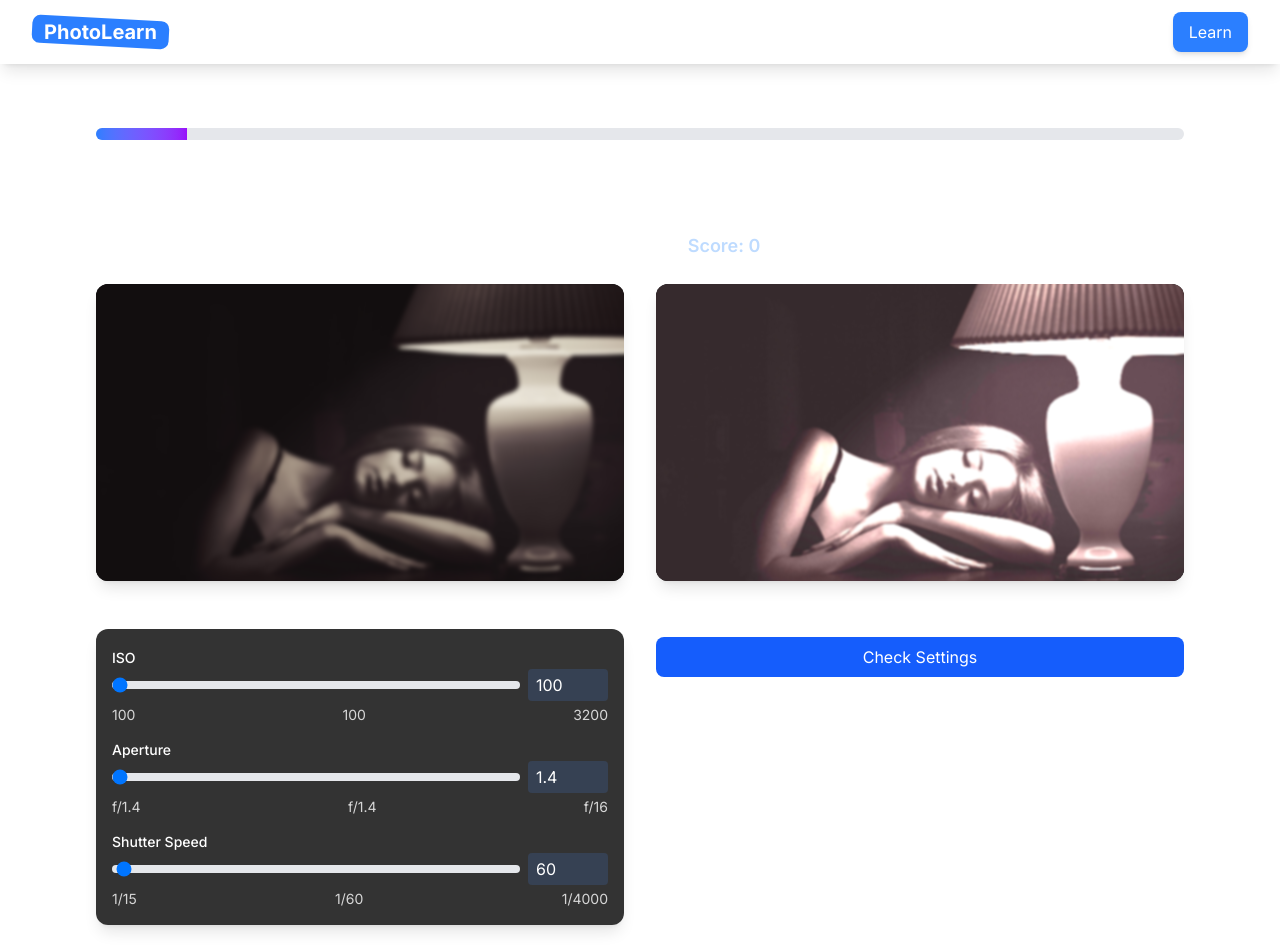
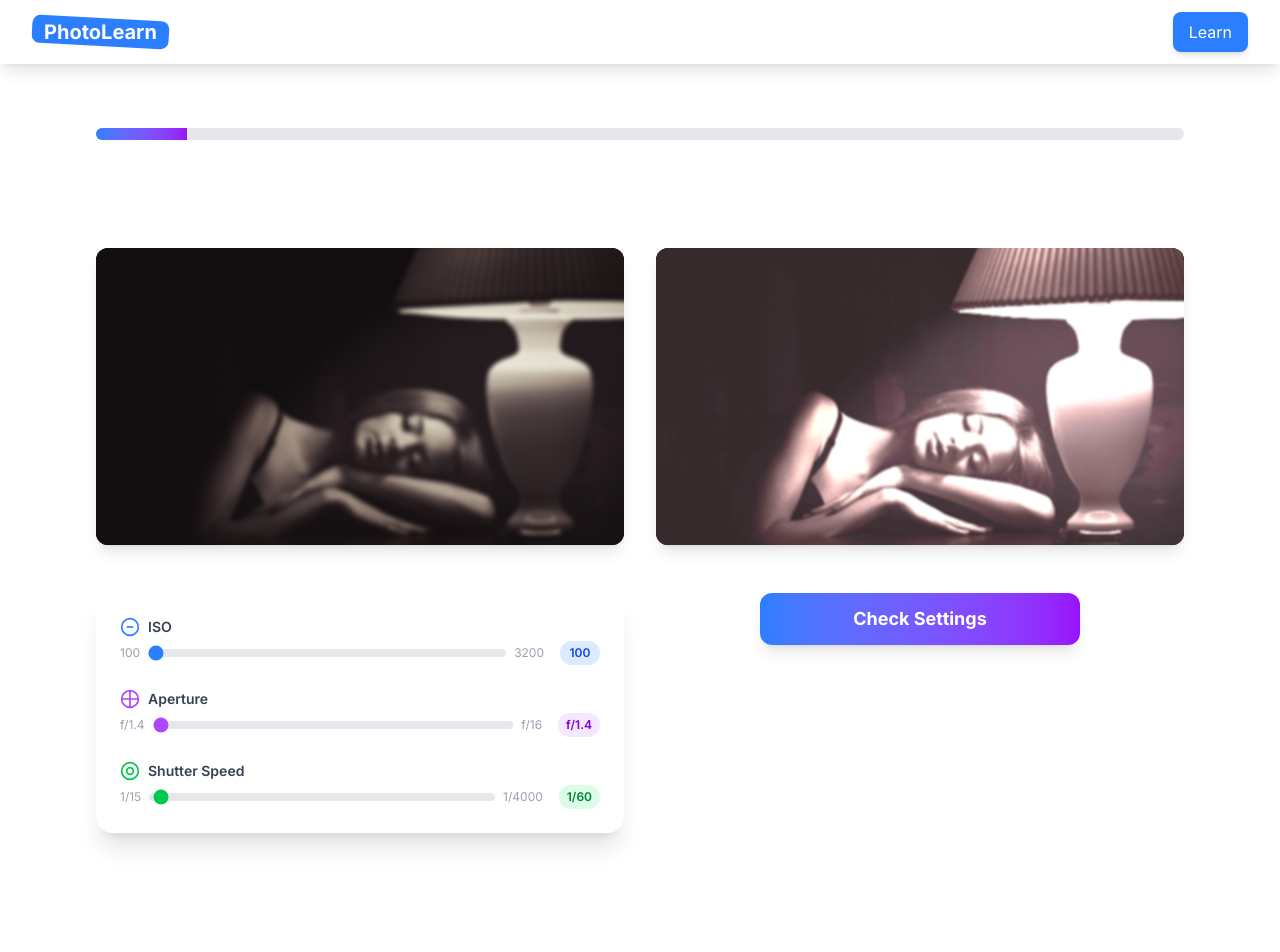
Before and after one commit to shivan19m/photography_tutor, a Next.js app: page /quiz in a window 1280 px wide. Shown: the top 952 px of the page. Built offline with nearby package versions, Linux system fonts and the light colour scheme.

Commit message:
updated quiz ui

```diff
--- a/app/(routes)/quiz/page.tsx
+++ b/app/(routes)/quiz/page.tsx
@@ -186,6 +186,7 @@ export default function QuizPage() {
         ...prev,
         [setting]: numValue
       }));
+      setIsCorrect(false);
     }
   };
 
@@ -195,12 +196,10 @@ export default function QuizPage() {
 
   const checkAnswer = () => {
     if (isChecking) return; // Prevent multiple clicks
-
     setIsChecking(true);
     setSettings(tempSettings); // Apply the settings when checking
     const tolerance = 0.35; // 35% tolerance
     const targetSettings = quizQuestions[currentQuestion].targetSettings;
-
     const isWithinTolerance = (actual: number, expected: number) => {
       // Special handling for aperture values
       if (expected < 2) { // For wide apertures (f/1.4, f/1.8, etc.)
@@ -208,16 +207,13 @@ export default function QuizPage() {
       }
       return Math.abs((actual - expected) / expected) <= tolerance;
     };
-
     const results = {
       iso: isWithinTolerance(tempSettings.iso, targetSettings.iso),
       aperture: isWithinTolerance(tempSettings.aperture, targetSettings.aperture),
       shutterSpeed: isWithinTolerance(tempSettings.shutterSpeed, targetSettings.shutterSpeed),
     };
-
     const allCorrect = Object.values(results).every(Boolean);
     setAttempts(prev => prev + 1);
-
     if (allCorrect) {
       setFeedback('Perfect match! ' + quizQuestions[currentQuestion].explanation);
       setIsCorrect(true);
@@ -238,7 +234,6 @@ export default function QuizPage() {
           return `${setting}: ${actual} (target: ${expected})`;
         })
         .join(', ');
-
       setFeedback(`Not quite right. Your settings: ${incorrectSettings}. ${quizQuestions[currentQuestion].explanation}`);
       setIsChecking(false); // Reset checking state after feedback
     } else {
@@ -282,7 +277,7 @@ export default function QuizPage() {
       setIsChecking(false);
       setShowFeedback(false);
       setAttempts(0); // Reset attempts for next question
-      setIsCorrect(false); // Reset correct state
+      setIsCorrect(false);
       const defaultSettings = {
         iso: 100,
         aperture: 1.4,
@@ -369,7 +364,7 @@ export default function QuizPage() {
 
   return (
     <div className="max-w-6xl mx-auto p-8 space-y-6">
-      {/* --- Progress Bar --- */}
+      {/* Progress Bar */}
       <div className="w-full h-3 bg-gray-200 rounded-full overflow-hidden mb-4">
         <div
           className="h-full bg-gradient-to-r from-blue-500 to-purple-600 transition-all"
@@ -381,9 +376,6 @@ export default function QuizPage() {
         <p className="text-white/80">
           {isScenarioQuestion ? 'Test your knowledge with real-world scenarios' : 'Match the image settings'}
         </p>
-        <div className="text-lg font-semibold text-white/90">
-          Question {currentQuestion + 1} of {totalQuestions} <span className="mx-2">|</span> <span className="text-blue-200">Score: {score}</span>
-        </div>
       </div>
 
       {isScenarioQuestion ? (
@@ -446,9 +438,9 @@ export default function QuizPage() {
           </div>
         </div>
       ) : (
-        <div className="grid grid-cols-1 md:grid-cols-2 gap-8">
+        <div className="grid grid-cols-1 md:grid-cols-2 gap-8 items-stretch">
           {/* Left side: Your image and controls */}
-          <div className="space-y-4">
+          <div className="space-y-4 flex flex-col h-full justify-center">
             {/* Your adjustable image */}
             <div className="space-y-2">
               <div className="relative aspect-video rounded-xl overflow-hidden shadow-lg bg-black">
@@ -459,108 +451,82 @@ export default function QuizPage() {
                   className="object-cover"
                   style={getImageEffects(tempSettings)}
                 />
-                {/* --- Noise overlay for ISO simulation --- */}
                 {getNoiseOverlay(tempSettings.iso)}
               </div>
               <p className="text-center font-medium text-white">Your Image</p>
             </div>
 
-            {/* Settings Controls */}
-            <div className="bg-black/80 backdrop-blur-sm rounded-xl p-4 shadow-lg space-y-3">
-              <div className="space-y-3">
+            {/* Settings Controls - improved UI */}
+            <div className="bg-white rounded-2xl shadow-xl p-6 space-y-6">
+              {/* ISO */}
               <div className="space-y-1">
-                  <label className="text-sm font-medium text-white">ISO</label>
-                  <div className="flex items-center space-x-2">
+                <label className="flex items-center gap-2 text-sm font-semibold text-gray-700">
+                  <svg className="w-5 h-5 text-blue-500" fill="none" stroke="currentColor" strokeWidth="2" viewBox="0 0 24 24"><circle cx="12" cy="12" r="10" /><path d="M8 12h8" /></svg>
+                  ISO
+                </label>
+                <div className="flex items-center gap-2">
+                  <span className="text-xs text-gray-400">100</span>
                   <input
                     type="range"
                     min={100}
                     max={3200}
                     value={tempSettings.iso}
                     onChange={(e) => handleSettingsChange('iso', e.target.value)}
-                      className="flex-1 h-2 bg-gray-200 rounded-lg appearance-none cursor-pointer"
+                    className="flex-1 h-2 bg-gray-200 rounded-lg appearance-none cursor-pointer accent-blue-500"
                     step={100}
                   />
-                    <input
-                      type="number"
-                      value={tempSettings.iso}
-                      onChange={(e) => handleSettingsChange('iso', e.target.value)}
-                      className="w-20 px-2 py-1 bg-gray-700 text-white rounded"
-                      min={100}
-                      max={3200}
-                      step={100}
-                    />
-                  </div>
-                  <div className="flex justify-between text-sm text-white/80">
-                    <span>100</span>
-                    <span>{formatISO(tempSettings.iso)}</span>
-                    <span>3200</span>
+                  <span className="text-xs text-gray-400">3200</span>
+                  <span className="ml-2 px-2 py-1 bg-blue-100 text-blue-700 rounded-full text-xs font-semibold min-w-[40px] text-center">{formatISO(tempSettings.iso)}</span>
                 </div>
               </div>
-
+              {/* Aperture */}
               <div className="space-y-1">
-                  <label className="text-sm font-medium text-white">Aperture</label>
-                  <div className="flex items-center space-x-2">
+                <label className="flex items-center gap-2 text-sm font-semibold text-gray-700">
+                  <svg className="w-5 h-5 text-purple-500" fill="none" stroke="currentColor" strokeWidth="2" viewBox="0 0 24 24"><circle cx="12" cy="12" r="10" /><path d="M12 2v20M2 12h20" /></svg>
+                  Aperture
+                </label>
+                <div className="flex items-center gap-2">
+                  <span className="text-xs text-gray-400">f/1.4</span>
                   <input
                     type="range"
                     min={1.4}
                     max={16}
                     value={tempSettings.aperture}
                     onChange={(e) => handleSettingsChange('aperture', e.target.value)}
-                      className="flex-1 h-2 bg-gray-200 rounded-lg appearance-none cursor-pointer"
+                    className="flex-1 h-2 bg-gray-200 rounded-lg appearance-none cursor-pointer accent-purple-500"
                     step={0.1}
                   />
-                    <input
-                      type="number"
-                      value={tempSettings.aperture}
-                      onChange={(e) => handleSettingsChange('aperture', e.target.value)}
-                      className="w-20 px-2 py-1 bg-gray-700 text-white rounded"
-                      min={1.4}
-                      max={16}
-                      step={0.1}
-                    />
-                  </div>
-                  <div className="flex justify-between text-sm text-white/80">
-                    <span>f/1.4</span>
-                    <span>{formatAperture(tempSettings.aperture)}</span>
-                    <span>f/16</span>
+                  <span className="text-xs text-gray-400">f/16</span>
+                  <span className="ml-2 px-2 py-1 bg-purple-100 text-purple-700 rounded-full text-xs font-semibold min-w-[40px] text-center">{formatAperture(tempSettings.aperture)}</span>
                 </div>
               </div>
-
+              {/* Shutter Speed */}
               <div className="space-y-1">
-                  <label className="text-sm font-medium text-white">Shutter Speed</label>
-                  <div className="flex items-center space-x-2">
+                <label className="flex items-center gap-2 text-sm font-semibold text-gray-700">
+                  <svg className="w-5 h-5 text-green-500" fill="none" stroke="currentColor" strokeWidth="2" viewBox="0 0 24 24"><circle cx="12" cy="12" r="10" /><path d="M16 12a4 4 0 11-8 0 4 4 0 018 0z" /></svg>
+                  Shutter Speed
+                </label>
+                <div className="flex items-center gap-2">
+                  <span className="text-xs text-gray-400">1/15</span>
                   <input
                     type="range"
                     min={15}
                     max={4000}
                     value={tempSettings.shutterSpeed}
                     onChange={(e) => handleSettingsChange('shutterSpeed', e.target.value)}
-                      className="flex-1 h-2 bg-gray-200 rounded-lg appearance-none cursor-pointer"
+                    className="flex-1 h-2 bg-gray-200 rounded-lg appearance-none cursor-pointer accent-green-500"
                     step={15}
                   />
-                    <input
-                      type="number"
-                      value={tempSettings.shutterSpeed}
-                      onChange={(e) => handleSettingsChange('shutterSpeed', e.target.value)}
-                      className="w-20 px-2 py-1 bg-gray-700 text-white rounded"
-                      min={15}
-                      max={4000}
-                      step={15}
-                    />
-                  </div>
-                  <div className="flex justify-between text-sm text-white/80">
-                    <span>1/15</span>
-                    <span>{formatShutterSpeed(tempSettings.shutterSpeed)}</span>
-                    <span>1/4000</span>
-                  </div>
+                  <span className="text-xs text-gray-400">1/4000</span>
+                  <span className="ml-2 px-2 py-1 bg-green-100 text-green-700 rounded-full text-xs font-semibold min-w-[40px] text-center">{formatShutterSpeed(tempSettings.shutterSpeed)}</span>
                 </div>
               </div>
             </div>
           </div>
 
-          {/* Right side: Target image */}
-          <div className="space-y-2">
-            <div className="relative aspect-video rounded-xl overflow-hidden shadow-lg bg-black">
+          {/* Right side: Target image and Check Settings button, top-aligned */}
+          <div className="flex flex-col md:h-full">
+            <div className="relative aspect-video rounded-xl overflow-hidden shadow-lg bg-black w-full">
               <Image
                 src={quizQuestions[currentQuestion].baseImage}
                 alt="Target image"
@@ -569,34 +535,28 @@ export default function QuizPage() {
                 style={getImageEffects(quizQuestions[currentQuestion].targetSettings)}
               />
             </div>
-            <p className="text-center font-medium text-white">Target Image</p>
-            <div className="flex flex-col items-center space-y-2 pt-4">
-              {feedback && (
-                <div className={`p-4 rounded-lg w-full ${
-                  isCorrect
-                    ? 'bg-green-50 text-green-800'
-                    : attempts >= 1
-                      ? 'bg-blue-50 text-blue-800'
-                      : 'bg-yellow-50 text-yellow-800'
-                }`}>
-                  <p className="text-sm font-medium">{feedback}</p>
-                </div>
-              )}
-              {attempts < 2 ? (
+            <p className="text-center font-medium text-white mb-6">Target Image</p>
+            <div className="w-full flex flex-col items-center mt-0 md:mt-0" style={{ minHeight: 0 }}>
+              {(!isCorrect && attempts < 2) && (
                 <button
                   onClick={checkAnswer}
-                  disabled={isCorrect}
-                  className="w-full px-8 py-2 bg-blue-600 text-white rounded-lg hover:bg-blue-700 transition-colors disabled:opacity-50"
+                  className={`w-full max-w-xs px-8 py-3 bg-gradient-to-r from-blue-500 to-purple-600 text-white rounded-xl font-bold text-lg shadow-lg hover:from-blue-600 hover:to-purple-700 hover:shadow-xl transition-all disabled:opacity-50 disabled:cursor-not-allowed ${feedback && !isCorrect ? 'animate-shake' : ''}`}
                 >
-                  {attempts === 0 ? 'Check Settings' : 'Try Again'}
+                  Check Settings
                 </button>
-              ) : (
+              )}
+              {((!isCorrect && attempts >= 2) || isCorrect) && (
                 <button
                   onClick={nextQuestion}
-                  className="w-full px-8 py-2 bg-green-600 text-white rounded-lg hover:bg-green-700 transition-colors"
+                  className={`w-full max-w-xs px-8 py-3 bg-gradient-to-r ${isCorrect ? 'from-green-500 to-blue-500' : 'from-gray-400 to-gray-600'} text-white rounded-xl font-bold text-lg shadow-lg hover:from-green-600 hover:to-blue-600 hover:shadow-xl transition-all`}
                 >
                   Continue
                 </button>
+              )}
+              {feedback && (
+                <div className={`mt-4 w-full max-w-xs p-3 rounded-lg font-semibold text-center shadow ${isCorrect ? 'bg-green-100 text-green-700' : (attempts >= 2 ? 'bg-yellow-100 text-yellow-700' : 'bg-red-100 text-red-700')}`}>
+                  {feedback}
+                </div>
               )}
             </div>
           </div>
```
Lines whose indentation alone changed are shown as unchanged.
